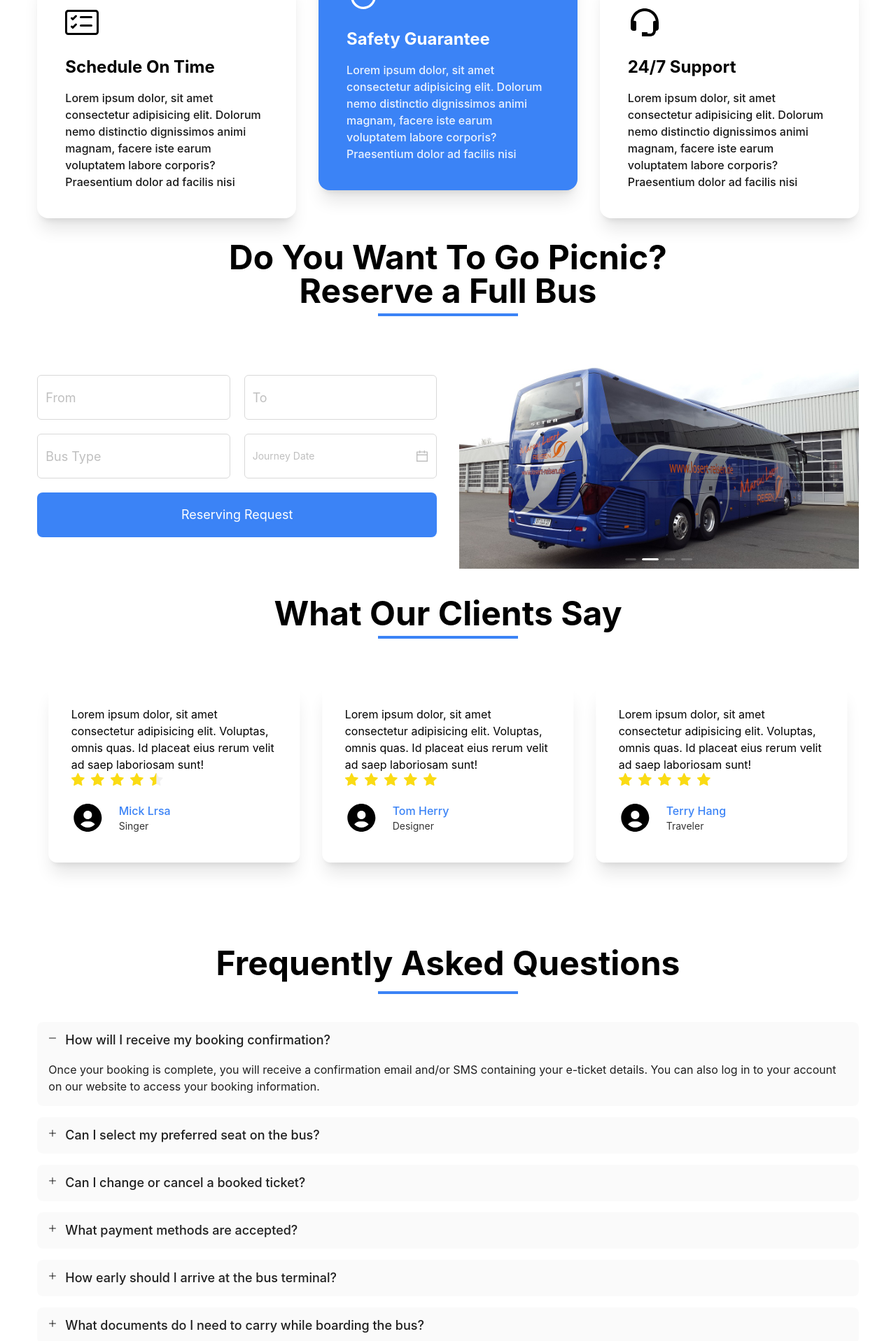
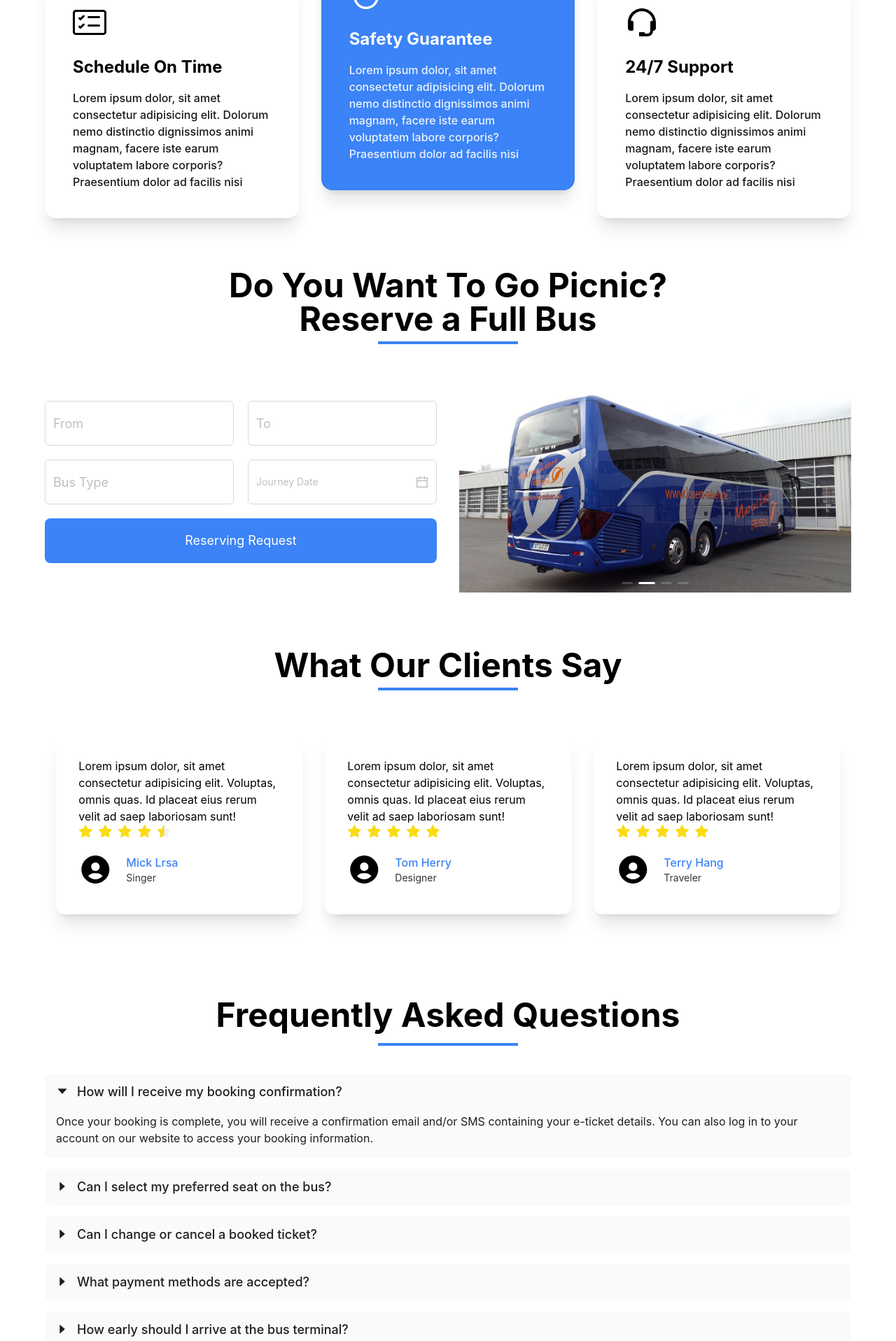
Before and after one commit to devofthought/travel-and-bus-management, a Next.js app in the folder client/: page / in a window 1280 px wide. Shown: the part 1870-3787 px from the top of the page at 70% size. Built offline with nearby package versions, Linux system fonts and the light colour scheme.

Commit message:
faq section icon update

```diff
--- a/client/src/components/UI/Collapse.jsx
+++ b/client/src/components/UI/Collapse.jsx
@@ -1,4 +1,4 @@
-import { PlusOutlined, MinusOutlined } from "@ant-design/icons";
+import { CaretRightOutlined } from "@ant-design/icons";
 import React from "react";
 import { Collapse, theme } from "antd";
 
@@ -115,9 +115,12 @@ const CollapseComponent = () => {
       <Collapse
         bordered={false}
         defaultActiveKey={["1"]}
-        expandIcon={({ isActive }) =>
-          !isActive ? <PlusOutlined /> : <MinusOutlined />
-        }
+        expandIcon={({ isActive }) => (
+          <CaretRightOutlined
+            style={{ fontSize: "18px", marginTop: "5px" }}
+            rotate={isActive ? 90 : 0}
+          />
+        )}
         style={{
           background: token.colorBgContainer,
         }}
--- a/client/src/containers/HomePage/FAQ.jsx
+++ b/client/src/containers/HomePage/FAQ.jsx
@@ -2,7 +2,7 @@ import CollapseComponent from "@/components/UI/Collapse";
 
 const FAQ = () => {
   return (
-    <div className="container w-11/12 m-auto">
+    <div className="main-container">
       <div className=" mb-10">
         <h1 className="font-bold text-center text-5xl">
           Frequently Asked Questions
--- a/client/src/containers/HomePage/ReserveABus.jsx
+++ b/client/src/containers/HomePage/ReserveABus.jsx
@@ -1,32 +1,17 @@
-import { Col, Row, Select, Input, Carousel } from "antd";
-import { UserOutlined } from "@ant-design/icons";
-import dayjs from "dayjs";
-import customParseFormat from "dayjs/plugin/customParseFormat";
-import { DatePicker } from "antd";
+import { Col, Row, Input, Carousel, DatePicker } from "antd";
 import Image from "next/image";
-dayjs.extend(customParseFormat);
+import moment from "moment";
 
 const dateFormatList = ["DD/MM/YYYY", "DD/MM/YY", "DD-MM-YYYY", "DD-MM-YY"];
 
 const disabledDate = (current) => {
-  console.log(current, dayjs().endOf("day"));
-  // Can not select days before today and today
-  return current && current < dayjs().endOf("day");
-};
-
-const contentStyle = {
-  height: "300px",
-  color: "#fff",
-  textAlign: "center",
-  background: "#364d79",
+  // Can not select days before today
+  return current && current < moment().startOf("day");
 };
 
 const ReserveABus = () => {
-  const handleChange = (value) => {
-    console.log(`selected ${value}`);
-  };
   return (
-    <div className="container w-11/12 mx-auto">
+    <div className="main-container py-10">
       <div className=" mb-10">
         <h1 className="font-bold text-center text-5xl">
           Do You Want To Go Picnic? <br /> Reserve a Full Bus
@@ -50,31 +35,12 @@ const ReserveABus = () => {
                   </div>
                   <div>
                     <Input className="h-16 text-lg" placeholder="Bus Type" />
-                    {/* <Select
-                      defaultValue="non-ac"
-                      className="h-16 text-lg"
-                      placeholder="To"
-                      prefix={<UserOutlined />}
-                      onChange={handleChange}
-                      options={[
-                        {
-                          value: "ac",
-                          label: "AC",
-                        },
-                        {
-                          value: "non-ac",
-                          label: "Non-AC",
-                        },
-                        ,
-                      ]}
-                    /> */}
                   </div>
                   <div>
                     <DatePicker
                       className="h-16 text-lg w-full"
                       placeholder="Journey Date"
                       disabledDate={disabledDate}
-                      // defaultValue={dayjs("01/01/2015", dateFormatList[0])}
                       format={dateFormatList}
                     />
                   </div>
--- a/client/src/containers/HomePage/Review.jsx
+++ b/client/src/containers/HomePage/Review.jsx
@@ -81,7 +81,7 @@ const Review = () => {
   };
 
   return (
-    <div className="container w-11/12 py-10 mx-auto">
+    <div className="main-container py-10">
       <div className=" mb-6">
         <h1 className="font-bold text-center text-5xl">What Our Clients Say</h1>
         <div className="h-1 w-[200px] secondary-bg mx-auto mt-2"></div>
--- a/client/src/containers/HomePage/WhatWeOffer.jsx
+++ b/client/src/containers/HomePage/WhatWeOffer.jsx
@@ -48,7 +48,7 @@ const offerData = [
 const WhatWeOffer = () => {
   return (
     <div className="">
-      <div className="container w-11/12 mx-auto ">
+      <div className="main-container">
         <div className=" mb-10 md:mb-28">
           <h1 className="font-bold text-center text-5xl">
             What We Offer For You
--- a/client/src/pages/index.js
+++ b/client/src/pages/index.js
@@ -14,8 +14,8 @@ const HomePage = () => {
   return (
     <div>
       <Navbar />
-      <Banner/>
-      <Technologies/>
+      <Banner />
+      <Technologies />
       <WhatWeOffer />
       <ReserveABus />
       <Review />
```
Also changed, not shown: 1 other file (tests, documents, lock files or other folders).
